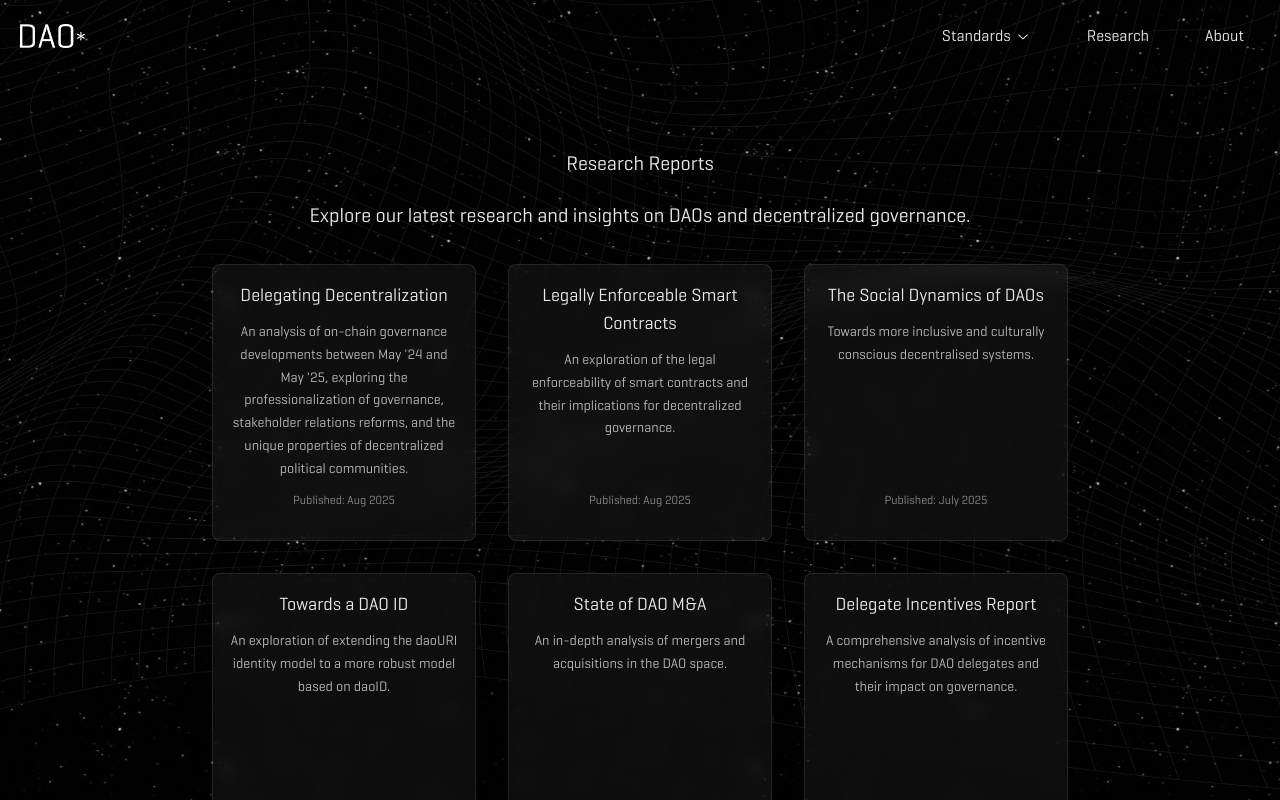
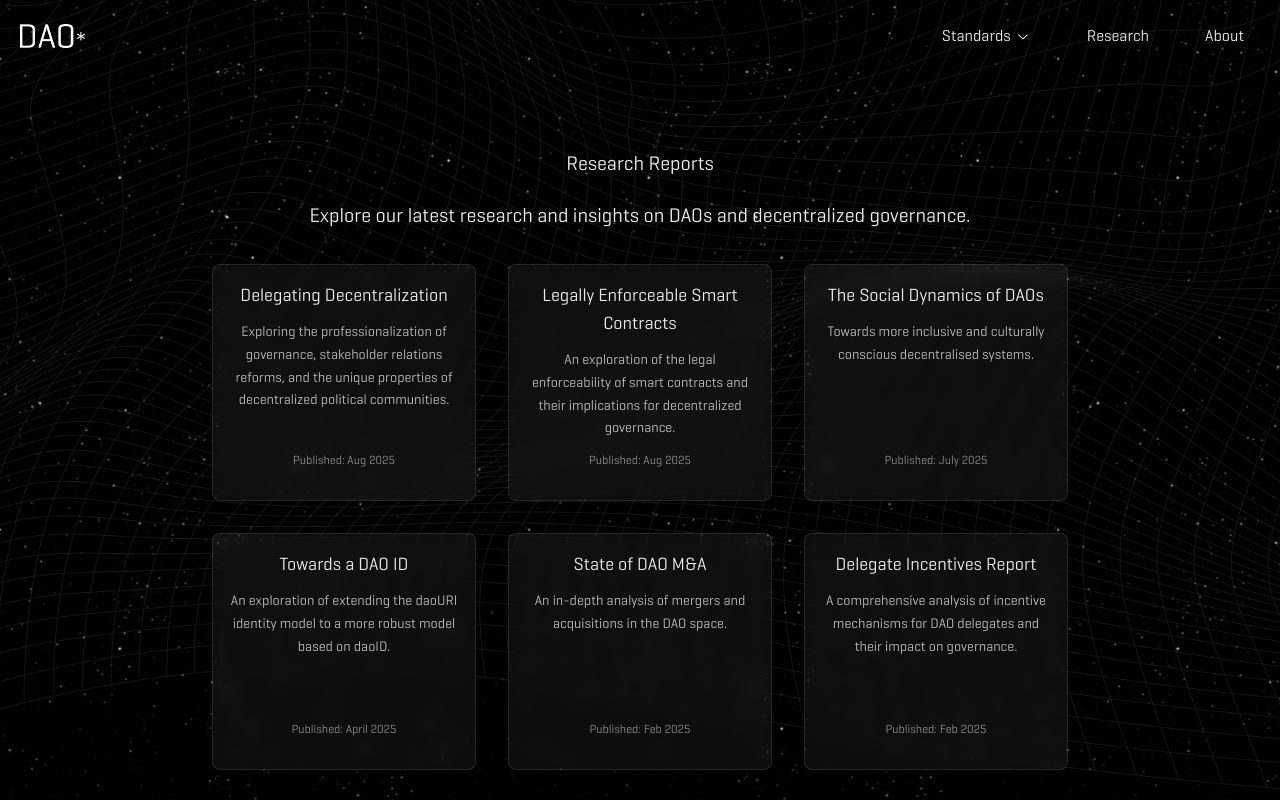
Before and after one commit to metagov/daostar-website, a Next.js app: page /research in a window 1280 px wide. Shown: the top 800 px of the page. Built offline with nearby package versions, Linux system fonts and the light colour scheme.

Commit message:
update description

```diff
--- a/src/app/research/page.tsx
+++ b/src/app/research/page.tsx
@@ -33,7 +33,7 @@ const researchPapers: Array<{
 }> = [
   {
     title: "Delegating Decentralization",
-    description: "An analysis of on-chain governance developments between May '24 and May '25, exploring the professionalization of governance, stakeholder relations reforms, and the unique properties of decentralized political communities.",
+    description: "Exploring the professionalization of governance, stakeholder relations reforms, and the unique properties of decentralized political communities.",
     pdfUrl: "/research/delegating_decentralization.pdf",
     date: "Aug 2025",
   },
```
